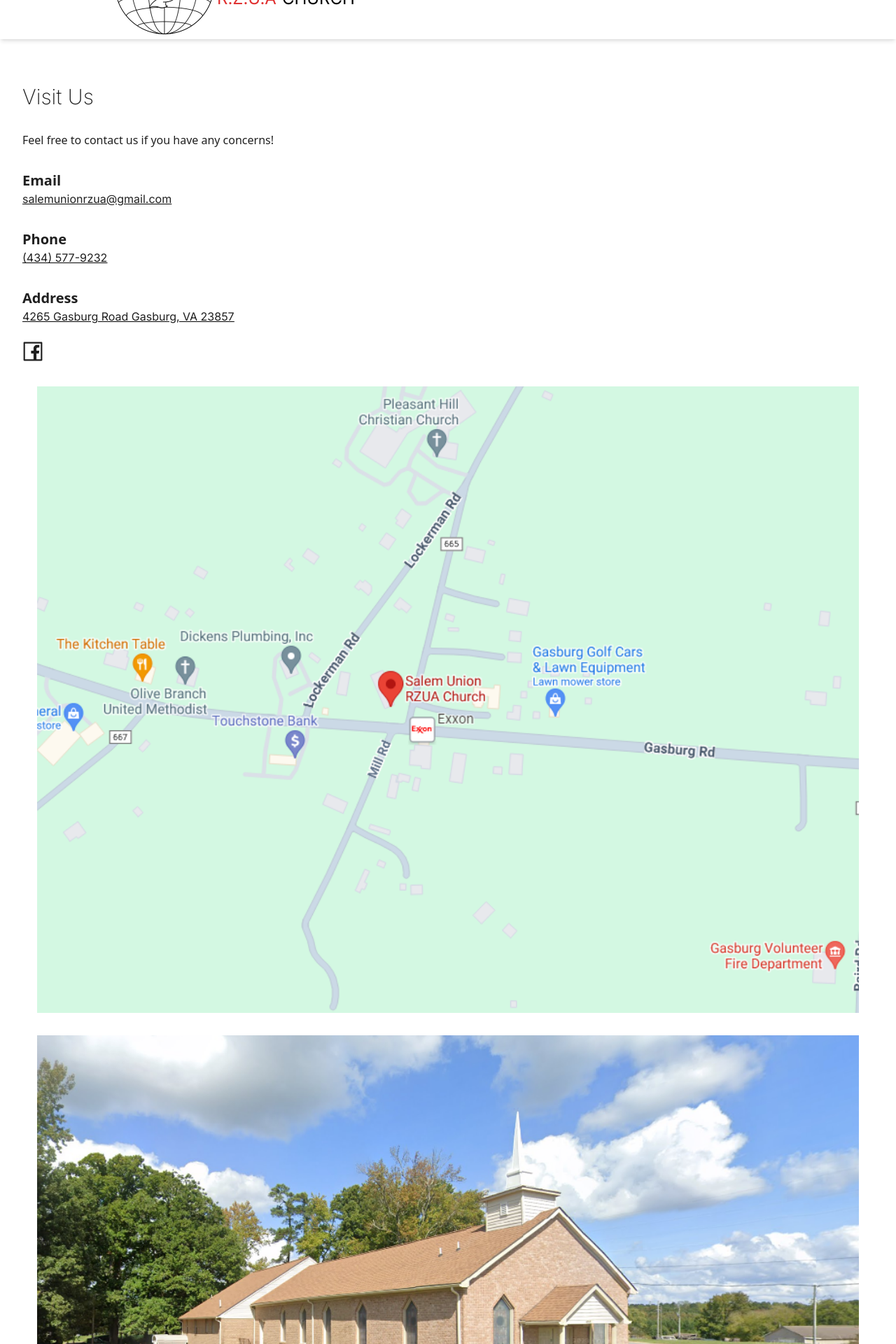
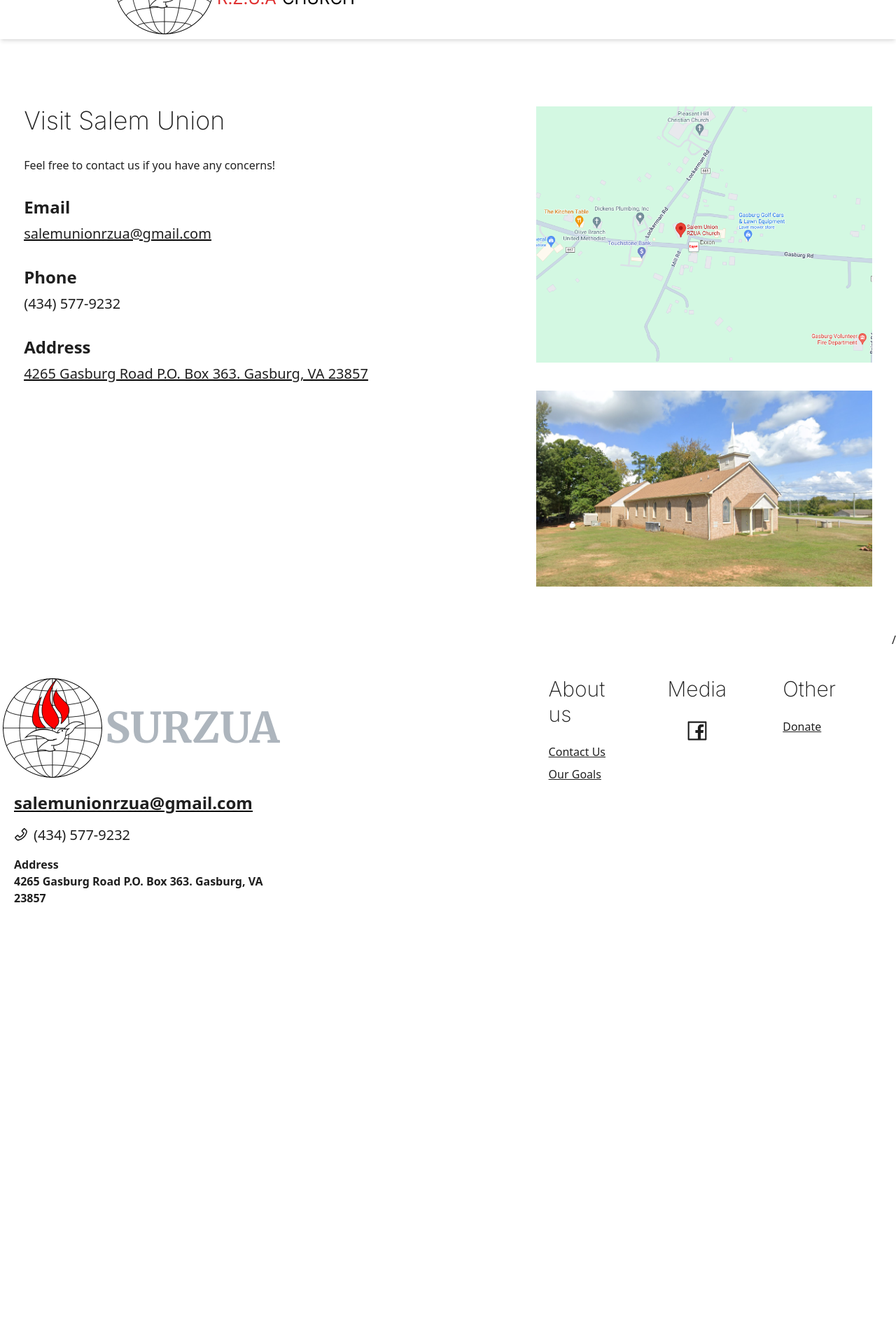
Before and after one commit to Shawnm4/salemunion, a React (Vite) app: page /visit in a window 1280 px wide. Shown: the part 120-2040 px from the top of the page at 70% size. After the commit the page ends 1471 px from the top, so only its background shows below. Built offline with nearby package versions, Linux system fonts and the light colour scheme; a web font is replaced by a local one.

Commit message:
completed mobile version

```diff
--- a/src/Layout/Pages/Footer.tsx
+++ b/src/Layout/Pages/Footer.tsx
@@ -20,7 +20,7 @@ export default function Footer() {
   return (
     <>
       <footer
-        className=" md:hidden pt-5"
+        className=" lg:hidden pt-5"
         style={{ backgroundColor: EColors.bggray }}
       >
         <div className="ml-10">
@@ -99,11 +99,11 @@ export default function Footer() {
 
       {/*  */}
       <footer
-        className="hidden md:inline h-9/12"
+        className="flex justify-center hidden  lg:inline h-9/12"
         style={{ backgroundColor: EColors.bggray }}
       >
         <main className="flex justify-center ">
-          <div className="flex gap-96 mb-14">
+          <div className="flex gap-96 mb-14 ">
             <section>
               <div className="grid grid-cols-1 gap-4">
                 <div className="flex  mt-16">
--- a/src/Layout/Pages/VisitUs.tsx
+++ b/src/Layout/Pages/VisitUs.tsx
@@ -12,7 +12,7 @@ export default function VisitUs() {
   return (
     <>
       {/*Phone  */}
-      <div className=" ml-8 mt-16">
+      <div className=" lg:hidden  ml-8 mt-16">
         <div
           style={{ fontFamily: "Inter", fontWeight: "200" }}
           className="text-3xl"
@@ -65,16 +65,18 @@ export default function VisitUs() {
           </a>
         </div>
       </div>
-      <div className="flex justify-center mt-8">
+      <div className="flex justify-center mt-8 lg:hidden">
         <img className="w-11/12" src="map.png" alt="gpsmap" />
       </div>
-      <div className="flex justify-center mt-8 mb-8">
+      <div className="flex justify-center mt-8 mb-8 lg:hidden">
         <img className="w-11/12" src="SALEM.png" alt="gpsmap" />
       </div>
-      <Footer />
+      <div className="lg:hidden">
+        <Footer />
+      </div>
 
       {/* Desktop */}
-      <div className="mt-24 hidden ">
+      <div className="mt-24 hidden lg:block ">
         <main className="flex justify-center gap-60 mb-16">
           <section className="">
             <p
@@ -119,6 +121,7 @@ export default function VisitUs() {
             </div>
           </div>
         </main>
+
         <Footer />
       </div>
     </>
```
